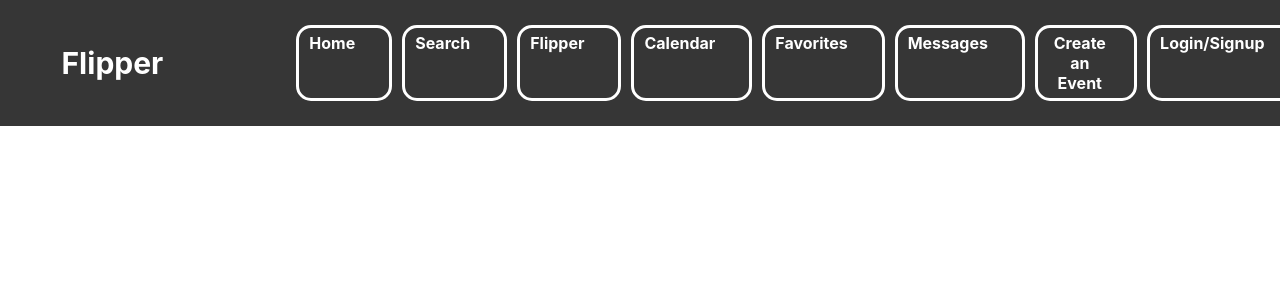
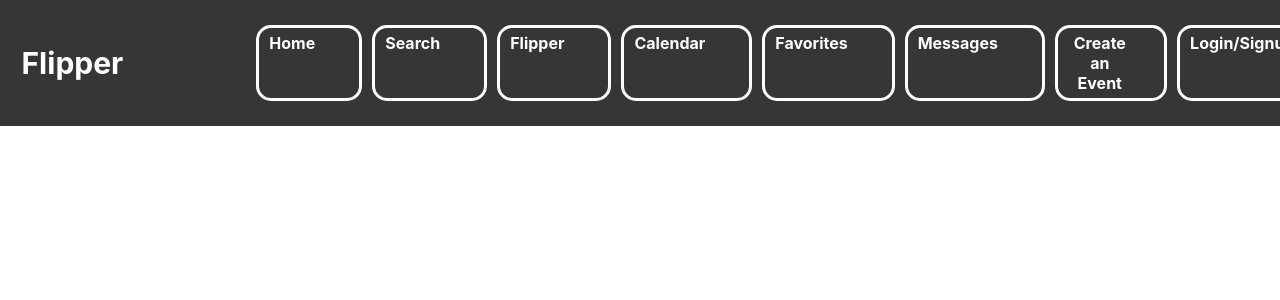
Before and after one commit to johann1301/Flipper, a React (Create React App) app in the folder client/: page / in a window 1280 px wide. Shown: the top 300 px of the page. Built offline with nearby package versions, Linux system fonts and the light colour scheme; some icons are missing.

Commit message:
updated small things

```diff
--- a/client/src/App.css
+++ b/client/src/App.css
@@ -416,7 +416,7 @@ position: absolute;
 }
 
 .icons{
-  margin-left: 5px;
+  margin-left: 10px;
 }
 
 
--- a/client/src/components/Navbar.js
+++ b/client/src/components/Navbar.js
@@ -7,42 +7,48 @@ export default function EventCard() {
 
     const {isLoggedIn, user, logoutUser} = useContext(AuthContext)
 
+    // let navigate = useNavigate();
+
+    //  if(!user){
+    //     navigate(`/login`)
+    //  }
+
 
 // console.log('user', user)
 
 	return (
 		<div className='navbar'>
 
-         <Link className='logo' to={'/home'}>
+         <Link className='logo' to={'/'}>
          <box-icon type='solid' name='network-chart' size='lg' color='#ffffff'></box-icon>Flipper
         </Link>
 
         <Link className='details-link' to={'/'}>
-			Home <box-icon className='icons' name='home' type='solid' color='#ffffff'  ></box-icon>
+			Home <box-icon class='icons' name='home' type='solid' color='#ffffff'  ></box-icon>
         </Link>
 
         <Link className='details-link' to={'/events'}>
-			Search <box-icon className='icons' name='search' type='solid' color='#ffffff' ></box-icon>
+			Search <box-icon class='icons' name='search' type='solid' color='#ffffff' ></box-icon>
         </Link>
 
         <Link className='details-link' to={'/flipper'}>
-			Flipper <box-icon className='icons' name='wink-tongue' color='#ffffff'></box-icon>
+			Flipper <box-icon class='icons' name='wink-tongue' color='#ffffff'></box-icon>
         </Link>
 
         <Link className='details-link' to={'/calendar'}>
-			Calendar<box-icon className='icons' name='calendar' type='solid' color='#ffffff' ></box-icon>
+			Calendar<box-icon class='icons' name='calendar' type='solid' color='#ffffff' ></box-icon>
         </Link>
 
         <Link className='details-link' to={'/favorites'}>
-			Favorites <box-icon className='icons' name='star' type='solid' color='#ffffff' ></box-icon>
+			Favorites <box-icon class='icons' name='star' type='solid' color='#ffffff' ></box-icon>
         </Link>
 
         <Link className='details-link' to={'/messages'}>
-			Messages<box-icon className='icons' type='solid' name='message-rounded-dots' color='#ffffff'></box-icon>
+			Messages<box-icon class='icons' type='solid' name='message-rounded-dots' color='#ffffff'></box-icon>
         </Link>
 
         <Link className='details-link' to={'/create'}>
-			Create an Event<box-icon className='icons' type='solid' name='plus-circle' color='#ffffff'></box-icon>
+			Create an Event<box-icon class='icons' type='solid' name='plus-circle' color='#ffffff'></box-icon>
         </Link>
 
 
@@ -52,7 +58,7 @@ export default function EventCard() {
     <>
 
         <button className='details-button' onClick={logoutUser}>
-        Logout<box-icon className='icons' name='log-out' type='solid' color='#ffffff' ></box-icon>
+        Logout<box-icon class='icons' name='log-out' type='solid' color='#ffffff' ></box-icon>
         </button>
 	</>
 ):(
@@ -60,7 +66,7 @@ export default function EventCard() {
 
 
         <Link className='details-link' to={'/login'}>
-			Login/Signup <box-icon className='icons' type='solid' name='log-in' color='#ffffff'></box-icon>
+			Login/Signup <box-icon class='icons' type='solid' name='log-in' color='#ffffff'></box-icon>
         </Link>
         </>
 )}
```
